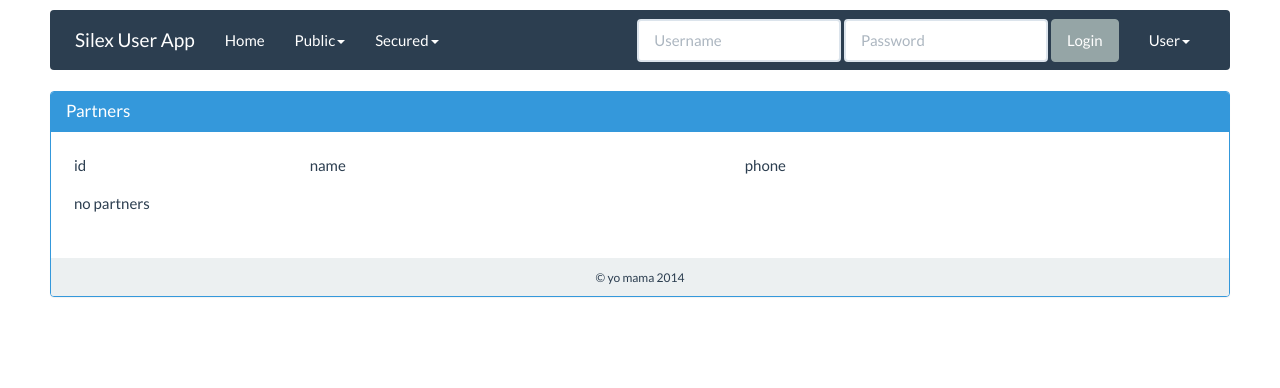
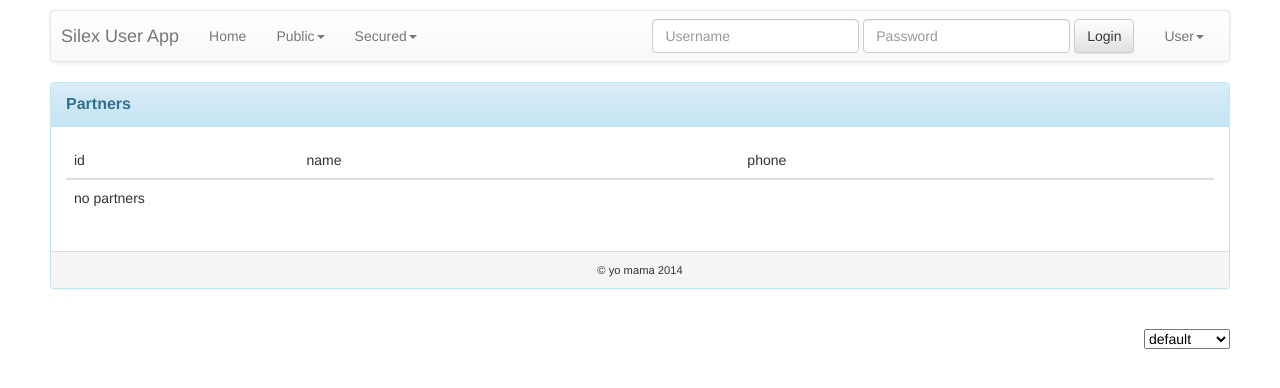
Before and after one commit to kor3k/silex-users, a PHP site: template src/Resources/views/partners.html.twig in a window 1280 px wide. Shown: the top 388 px of the page. Run offline with PHP 8.4, Linux system fonts and the light colour scheme; the template is opened without the code that fills it: most values are stand-ins (such as "Sample title", 1, 10 or a date in 2020); some libraries are stand-ins or nearby versions.

Commit message:
theme switcher + theme session var

```diff
--- a/src/Resources/views/layout.html.twig
+++ b/src/Resources/views/layout.html.twig
@@ -40,9 +40,24 @@
             </footer>
         </div>
         {% endblock page %}
-
         <div class="clear"></div>
 
+
+
+        <p>
+        <form method="GET" action="{{ url( 'index' ) }}" style="text-align: right; color: black;">
+            <select id="change-layout-theme" name="theme">
+            </select>
+        </form>
+        </p>
+
+        <script>
+            var switcher    =   new ThemeSwitcher( '#change-layout-theme' , '#layout-theme' );
+
+            {% if app.session.has( 'theme' )  %}
+                $( '#change-layout-theme' ).val( '{{ app.session.get( 'theme' ) }}' );
+            {% endif %}
+        </script>
 
     </div>
     <div class="clear"></div>
@@ -68,15 +83,20 @@
 {% block javascripts %}
     <script src="{{ constant( 'WEB' ) | default( '.' ) }}/js/jquery.js"></script>
     <script src="{{ constant( 'WEB' ) | default( '.' ) }}/bootstrap/js/bootstrap.min.js"></script>
+
+    <script src="{{ constant( 'WEB' ) | default( '.' ) }}/js/theme-switcher.js"></script>
 {% endblock javascripts %}
 
 {% block stylesheets %}
     <link rel="stylesheet" href="{{ constant( 'WEB' ) | default( '.' ) }}/css/master.css" />
     <link rel="stylesheet" href="{{ constant( 'WEB' ) | default( '.' ) }}/css/unsemantic-grid-base-no-ie7.css" />
 
-    <link rel="stylesheet" href="{{ constant( 'WEB' ) | default( '.' ) }}/bootstrap/css/flatly.min.css" />
-    {#<link rel="stylesheet" href="{{ constant( 'WEB' ) | default( '.' ) }}/bootstrap/css/bootstrap.css" />#}
-    {#<link rel="stylesheet" href="{{ constant( 'WEB' ) | default( '.' ) }}/bootstrap/css/bootstrap-theme.css" />#}
+    {% if app.session.has( 'theme' )  %}
+        <link rel="stylesheet" href="{{ constant( 'WEB' ) | default( '.' ) }}/bootstrap/css/{{ app.session.get( 'theme' ) }}.min.css" id="layout-theme" />
+    {% else %}
+        <link rel="stylesheet" href="{{ constant( 'WEB' ) | default( '.' ) }}/bootstrap/css/bootstrap.css" />
+        <link rel="stylesheet" href="{{ constant( 'WEB' ) | default( '.' ) }}/bootstrap/css/bootstrap-theme.css" />
+    {% endif %}
 
     <noscript>
         <link rel="stylesheet" href="{{ constant( 'WEB' ) | default( '.' ) }}/css/mobile.css" />
--- a/web/css/master.css
+++ b/web/css/master.css
@@ -158,6 +158,7 @@ li
 {
     float: right;
     font-size: 85%;
+    color: #ffffff;
 }
 
 #page-content
--- /dev/null
+++ b/web/js/theme-switcher.js
@@ -0,0 +1,28 @@
+
+var ThemeSwitcher =   function( select , link )
+{
+    var init    =   function( select , link )
+    {
+        $select =   $( select );
+        $link   =   $( link );
+
+        var options =   [];
+        for( var i in themes )
+        {
+            options[i]  =   $( '<option value="'+ themes[i] +'">'+ themes[i] +'</option>' );
+        }
+
+        $select.append( options );
+        $select.change(function ()
+        {
+            $(this).parent().submit();
+            return true;
+        });
+    };
+
+    var $select;
+    var $link;
+    var themes  =   [ 'default' , 'cerulean' , 'cosmo' , 'flatly' , 'readable' , 'spacelab' , 'superhero' , 'united' , 'yeti' ];
+
+    init( select , link );
+};
```
Also changed, not shown: src/App/Controller/FrontendController.php (+18 -2 lines).
